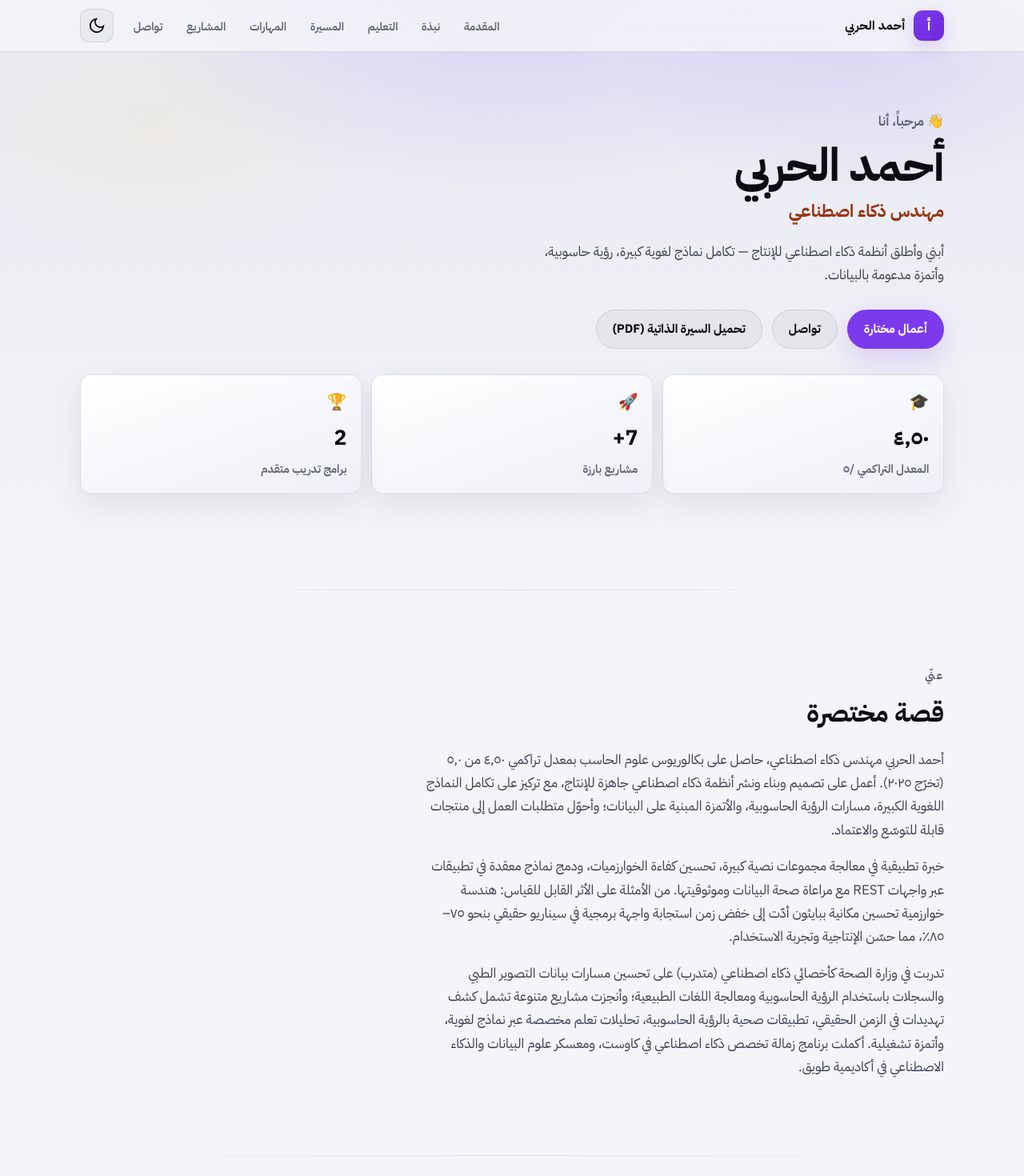
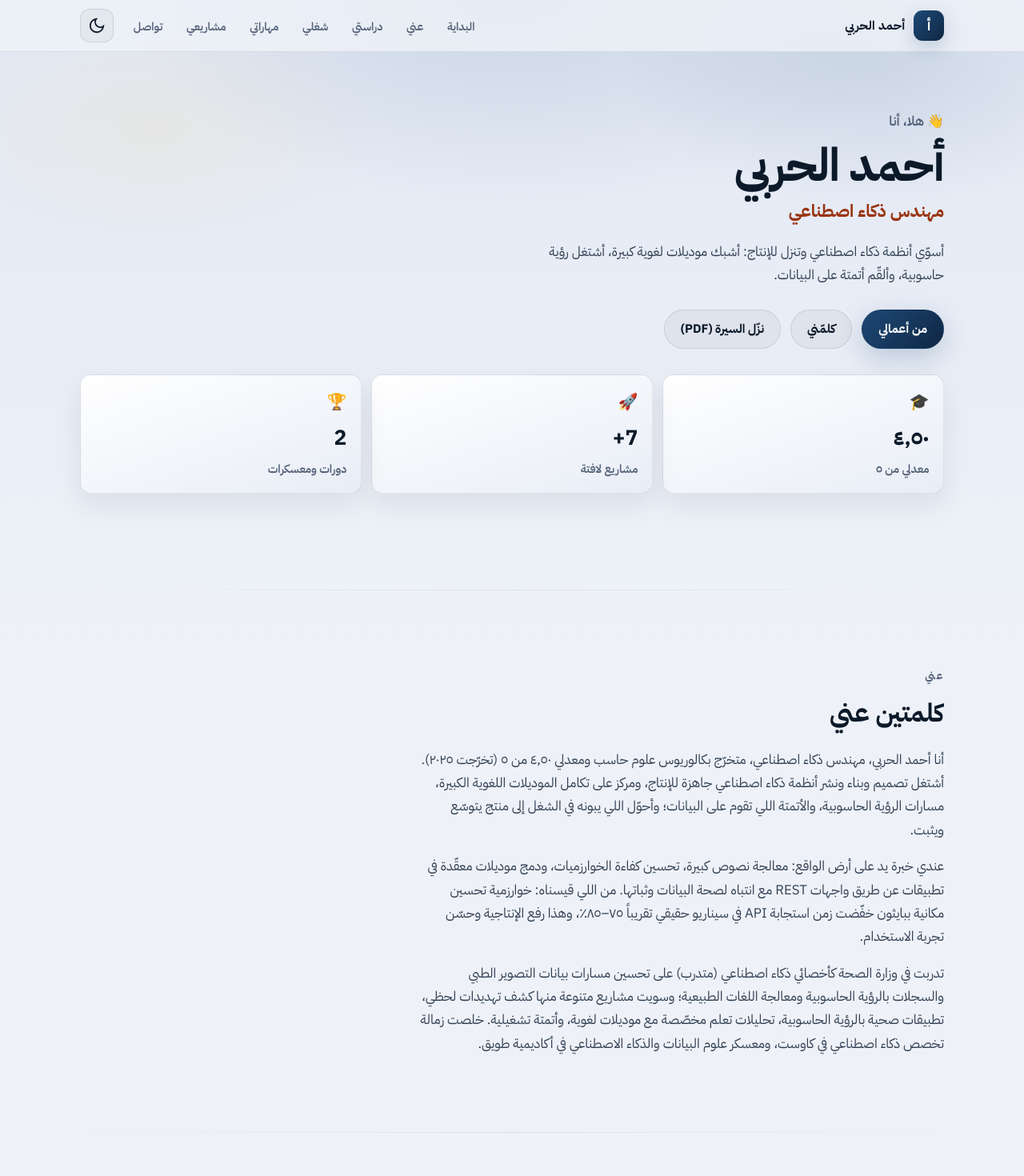
Before and after one commit to iksasa15/Portfolio, a React (Vite) app: page / in a window 1280 px wide. Shown: the top 1470 px of the page at 80% size. Built offline with nearby package versions, Linux system fonts and the light colour scheme.

Commit message:
Revise content and styling for improved clarity and personalization, including updates to the portfolio sections, SVG colors, and theme toggle accessibility labels.

```diff
--- a/index.html
+++ b/index.html
@@ -26,9 +26,9 @@
     <meta name="viewport" content="width=device-width, initial-scale=1.0" />
     <meta
       name="description"
-      content="ملف شخصي — مقدمة، نبذة، مسيرة، مهارات، مشاريع، وتواصل."
+      content="ملف أحمد الحربي — تعريف، دراسة، شغل، مهارات، مشاريع، وتواصل."
     />
-    <title>أحمد الحربي — ملف شخصي</title>
+    <title>أحمد الحربي — ملفي</title>
   </head>
   <body>
     <div id="root"></div>
--- a/src/content.ts
+++ b/src/content.ts
@@ -1,17 +1,16 @@
-/** عدّل هذا الملف ليتوافق مع معلوماتك — محتوى تجريبي جاهز للاستبدال */
+/** عدّل هالمحتوى على كيفك — نصوص بالعامية */
 
 export const site = {
   name: 'أحمد الحربي',
   fullName: 'أحمد الحربي',
   title: 'مهندس ذكاء اصطناعي',
   tagline:
-    'أبني وأطلق أنظمة ذكاء اصطناعي للإنتاج — تكامل نماذج لغوية كبيرة، رؤية حاسوبية، وأتمزة مدعومة بالبيانات.',
+    'أسوّي أنظمة ذكاء اصطناعي وتنزل للإنتاج: أشبك موديلات لغوية كبيرة، أشتغل رؤية حاسوبية، وألقّم أتمتة على البيانات.',
   email: 'ahmednalharbii@gmail.com',
-  /** ملف السيرة في `public/` — نُسخ من مسارك المحلي */
   cv: {
     href: '/ahmed-n-alharbi-cv.pdf',
     downloadFileName: 'Ahmed-Alharbi-CV.pdf',
-    label: 'تحميل السيرة الذاتية (PDF)',
+    label: 'نزّل السيرة (PDF)',
   },
   social: [
     {
@@ -28,16 +27,14 @@ export const site = {
 }
 
 export const stats = [
-  { icon: '🎓', value: '٤٫٥٠', label: 'المعدل التراكمي /٥' },
-  { icon: '🚀', value: '7+', label: 'مشاريع بارزة' },
-  { icon: '🏆', value: '2', label: 'برامج تدريب متقدم' },
+  { icon: '🎓', value: '٤٫٥٠', label: 'معدلي من ٥' },
+  { icon: '🚀', value: '7+', label: 'مشاريع لافتة' },
+  { icon: '🏆', value: '2', label: 'دورات ومعسكرات' },
 ]
 
 export type BrandLogo = {
-  /** الوضع النهاري أو الافتراضي */
   src: string
   alt: string
-  /** الوضع الليلي (مثل شعار أبيض على خلفية داكنة) */
   srcDark?: string
 }
 
@@ -45,37 +42,34 @@ export type EducationEntry = {
   range: string
   title: string
   org?: string
-  /** سطر ثانوي مثل المعدل */
   meta?: string
   highlights?: string[]
-  /** شعار الجهة — ملفات في `public/logos/` */
   logo?: BrandLogo
 }
 
-/** من قسم EDUCATION & TRAINING في السيرة */
 export const education: EducationEntry[] = [
   {
-    range: 'تخرّج ٢٠٢٥',
-    title: 'بكالوريوس علوم الحاسب',
-    meta: 'المعدل التراكمي ٤٫٥٠ من ٥٫٠',
+    range: 'تخرّجت ٢٠٢٥',
+    title: 'بكالوريوس علوم حاسب',
+    meta: 'معدلي ٤٫٥٠ من ٥',
     logo: {
       src: '/logos/degree.svg',
-      alt: 'أيقونة تخرّج',
+      alt: 'أيقونة الشهادة',
     },
   },
   {
     range: 'أكتوبر ٢٠٢٤ — يناير ٢٠٢٥',
-    title: 'برنامج زمالة تخصص ذكاء اصطناعي',
+    title: 'زمالة تخصص ذكاء اصطناعي',
     org: 'جامعة الملك عبدالله للعلوم والتقنية (كاوست)',
     logo: {
       src: '/logos/kaust.svg',
       srcDark: '/logos/kaust-white.svg',
-      alt: 'شعار جامعة الملك عبدالله للعلوم والتقنية كاوست',
+      alt: 'شعار كاوست',
     },
     highlights: [
-      'بناء وتحسين خوارزميات أساسية في الذكاء الاصطناعي باستخدام الإحصاء والتفاضل والتكامل المتقدم.',
-      'معالجة مجموعات نصية واسعة النطاق ببايثون لتغذية نماذج معالجة اللغات الطبيعية بجودة عالية.',
-      'خفض العبء الحسابي عبر تحسين كفاءة الخوارزميات في مسارات معالجة البيانات.',
+      'بنيت وطوّرت خوارزميات أساسية للذكاء الاصطناعي مع إحصاء وتفاضل وتكامل على مستوى عالي.',
+      'عالجت نصوص كثيرة وكبيرة ببايثون عشان أغذّي نماذج NLP بجودة عالية.',
+      'خفّفت الحمل الحسابي لما حسّنت كفاءة الخوارزميات على مسارات البيانات.',
     ],
   },
   {
@@ -88,17 +82,17 @@ export const education: EducationEntry[] = [
       alt: 'شعار أكاديمية طويق',
     },
     highlights: [
-      'إدارة دورة حياة البيانات من الجمع الخام إلى نشر معماريات التعلم العميق.',
-      'بناء حلول مستقلة مدعومة بنماذج لغوية كبيرة مع تحسين تدفقات البيانات لأتمزة المهام على نطاق واسع.',
-      'دمج نماذج ذكاء اصطناعي معقدة في تطبيقات عبر واجهات REST مع ضمان صحة البيانات وموثوقيتها.',
+      'مشيت مع دورة حياة البيانات من أول ما تنجمع لين ما نشرنا معماريات التعلم العميق.',
+      'سويت حلول مستقلة مبنية على موديلات لغوية كبيرة، وحسّنت تدفّق البيانات عشان أتمتة المهام على نطاق واسع.',
+      'شبّكت موديلات ذكاء اصطناعي معقدة في تطبيقات عن طريق REST، مع انتباه لصحة البيانات وثباتها.',
     ],
   },
 ]
 
 export const aboutParagraphs = [
-  'أحمد الحربي مهندس ذكاء اصطناعي، حاصل على بكالوريوس علوم الحاسب بمعدل تراكمي ٤٫٥٠ من ٥٫٠ (تخرّج ٢٠٢٥). أعمل على تصميم وبناء ونشر أنظمة ذكاء اصطناعي جاهزة للإنتاج، مع تركيز على تكامل النماذج اللغوية الكبيرة، مسارات الرؤية الحاسوبية، والأتمزة المبنية على البيانات؛ وأحوّل متطلبات العمل إلى منتجات قابلة للتوسّع والاعتماد.',
-  'خبرة تطبيقية في معالجة مجموعات نصية كبيرة، تحسين كفاءة الخوارزميات، ودمج نماذج معقدة في تطبيقات عبر واجهات REST مع مراعاة صحة البيانات وموثوقيتها. من الأمثلة على الأثر القابل للقياس: هندسة خوارزمية تحسين مكانية ببايثون أدّت إلى خفض زمن استجابة واجهة برمجية في سيناريو حقيقي بنحو ٧٥–٨٥٪، مما حسّن الإنتاجية وتجربة الاستخدام.',
-  'تدربت في وزارة الصحة كأخصائي ذكاء اصطناعي (متدرب) على تحسين مسارات بيانات التصوير الطبي والسجلات باستخدام الرؤية الحاسوبية ومعالجة اللغات الطبيعية؛ وأنجزت مشاريع متنوعة تشمل كشف تهديدات في الزمن الحقيقي، تطبيقات صحية بالرؤية الحاسوبية، تحليلات تعلم مخصصة عبر نماذج لغوية، وأتمزة تشغيلية. أكملت برنامج زمالة تخصص ذكاء اصطناعي في كاوست، ومعسكر علوم البيانات والذكاء الاصطناعي في أكاديمية طويق.',
+  'أنا أحمد الحربي، مهندس ذكاء اصطناعي، متخرّج بكالوريوس علوم حاسب ومعدلي ٤٫٥٠ من ٥ (تخرّجت ٢٠٢٥). أشتغل تصميم وبناء ونشر أنظمة ذكاء اصطناعي جاهزة للإنتاج، ومركز على تكامل الموديلات اللغوية الكبيرة، مسارات الرؤية الحاسوبية، والأتمتة اللي تقوم على البيانات؛ وأحوّل اللي يبونه في الشغل إلى منتج يتوسّع ويثبت.',
+  'عندي خبرة يد على أرض الواقع: معالجة نصوص كبيرة، تحسين كفاءة الخوارزميات، ودمج موديلات معقّدة في تطبيقات عن طريق واجهات REST مع انتباه لصحة البيانات وثباتها. من اللي قيسناه: خوارزمية تحسين مكانية ببايثون خفّضت زمن استجابة API في سيناريو حقيقي تقريباً ٧٥–٨٥٪، وهذا رفع الإنتاجية وحسّن تجربة الاستخدام.',
+  'تدربت في وزارة الصحة كأخصائي ذكاء اصطناعي (متدرب) على تحسين مسارات بيانات التصوير الطبي والسجلات بالرؤية الحاسوبية ومعالجة اللغات الطبيعية؛ وسويت مشاريع متنوعة منها كشف تهديدات لحظي، تطبيقات صحية بالرؤية الحاسوبية، تحليلات تعلم مخصّصة مع موديلات لغوية، وأتمتة تشغيلية. خلصت زمالة تخصص ذكاء اصطناعي في كاوست، ومعسكر علوم البيانات والذكاء الاصطناعي في أكاديمية طويق.',
 ]
 
 export type JourneyEntry = {
@@ -129,7 +123,7 @@ export const skillGroups: {
     skills: [
       { name: 'React / TypeScript', level: 'expert' },
       { name: 'أداء الويب', level: 'advanced' },
-      { name: 'واجهات برمجية REST', level: 'advanced' },
+      { name: 'واجهات REST', level: 'advanced' },
     ],
   },
   {
@@ -141,7 +135,7 @@ export const skillGroups: {
     ],
   },
   {
-    title: 'أدوات وعمليات',
+    title: 'أدوات وشغل يومي',
     icon: '⚙️',
     skills: [
       { name: 'Git / CI', level: 'advanced' },
@@ -154,21 +148,23 @@ export const projects = [
   {
     title: 'منصة تعاون فريق',
     badge: 'منتج',
-    summary: 'لوحة تحكم، صلاحيات، وإشعارات فورية — بناء مع التركيز على السرعة والوضوح.',
+    summary:
+      'لوحة تحكم، صلاحيات، وإشعارات لحظية — مبني على سرعة ووضوح عشان الفريق يشتغل براحة.',
     tags: ['React', 'TypeScript', 'Vite'],
     href: '#',
   },
   {
     title: 'موقع مؤسسي متعدد اللغات',
     badge: 'واجهات',
-    summary: 'هيكلة محتوى، RTL/LTR، وتحسين لـ Core Web Vitals.',
+    summary:
+      'هيكلة محتوى، RTL/LTR، وتحسين Core Web Vitals عشان الصفحات تفتح زين وتقرأ زين.',
     tags: ['Next.js', 'i18n', 'SEO'],
     href: '#',
   },
   {
     title: 'تطبيق ويب تعليمي',
     badge: 'تجربة',
-    summary: 'مسارات تعلم، تتبع تقدّم، وتصميم متجاوب كامل.',
+    summary: 'مسارات تعلم، تتبّع تقدّم، وتصميم متجاوب يمشي على كل الشاشات.',
     tags: ['PWA', 'A11y'],
     href: '#',
   },
--- a/src/index.css
+++ b/src/index.css
@@ -1,20 +1,23 @@
 html[data-theme='dark'] {
   color-scheme: dark;
-  --bg0: #07080b;
-  --bg1: #0e1016;
-  --surface: #141722;
-  --surface2: #1b2030;
+  /* خلفيات مائلة للكحلي */
+  --bg0: #050a12;
+  --bg1: #0a1422;
+  --surface: #0f1a2c;
+  --surface2: #15243a;
   --border: rgba(255, 255, 255, 0.08);
   --text: #c8cad4;
-  --text-dim: #8b90a1;
-  --heading: #f4f5f8;
-  --violet: #a855f7;
-  --violet-dim: rgba(168, 85, 247, 0.35);
-  --amber: #fbbf24;
-  --amber-dim: rgba(251, 191, 36, 0.2);
+  --text-dim: #8b95a8;
+  --heading: #f0f4fc;
+  /* كحلي — لون تمييز أساسي */
+  --violet: #7eb0e0;
+  --violet-deep: #1e3a5f;
+  --violet-dim: rgba(100, 150, 210, 0.38);
+  --amber: #e8c87a;
+  --amber-dim: rgba(232, 200, 122, 0.2);
   --glow: radial-gradient(
     60% 50% at 50% 0%,
-    rgba(168, 85, 247, 0.22),
+    rgba(60, 100, 160, 0.28),
     transparent 70%
   );
   --radius: 14px;
@@ -29,21 +32,22 @@ html[data-theme='dark'] {
 
 html[data-theme='light'] {
   color-scheme: light;
-  --bg0: #f4f5f9;
-  --bg1: #e8eaf2;
+  --bg0: #eef2f8;
+  --bg1: #e2e8f4;
   --surface: #ffffff;
-  --surface2: #eef0f7;
-  --border: rgba(15, 18, 28, 0.1);
-  --text: #3a3f52;
-  --text-dim: #5a6074;
-  --heading: #0b0d12;
-  --violet: #7c3aed;
-  --violet-dim: rgba(124, 58, 237, 0.2);
-  --amber: #b45309;
-  --amber-dim: rgba(180, 83, 9, 0.14);
+  --surface2: #e8edf6;
+  --border: rgba(15, 30, 55, 0.1);
+  --text: #334155;
+  --text-dim: #526077;
+  --heading: #0c1929;
+  --violet: #1e4976;
+  --violet-deep: #0f2744;
+  --violet-dim: rgba(30, 73, 118, 0.22);
+  --amber: #9a6b1a;
+  --amber-dim: rgba(154, 107, 26, 0.14);
   --glow: radial-gradient(
     55% 45% at 50% 0%,
-    rgba(124, 58, 237, 0.14),
+    rgba(30, 73, 118, 0.12),
     transparent 70%
   );
   --radius: 14px;
@@ -139,7 +143,7 @@ a {
     ),
     radial-gradient(
       45% 40% at 85% 10%,
-      rgba(168, 85, 247, 0.12),
+      rgba(50, 90, 150, 0.14),
       transparent 55%
     ),
     linear-gradient(180deg, var(--bg1), var(--bg0));
@@ -223,7 +227,7 @@ a {
   width: 38px;
   height: 38px;
   border-radius: 11px;
-  background: linear-gradient(135deg, var(--violet), #6d28d9);
+  background: linear-gradient(135deg, var(--violet), var(--violet-deep));
   color: #fff;
   font-size: 1.1rem;
   box-shadow: 0 8px 24px var(--violet-dim);
@@ -387,7 +391,7 @@ html[data-theme='light'] .hero__title {
 }
 
 .btn--primary {
-  background: linear-gradient(135deg, var(--violet), #7c3aed);
+  background: linear-gradient(135deg, var(--violet), var(--violet-deep));
   color: #fff;
   box-shadow: 0 12px 34px var(--violet-dim);
 }
@@ -441,7 +445,7 @@ html[data-theme='light'] .hero__title {
 
 .stat-card:hover {
   transform: translateY(-3px);
-  border-color: rgba(168, 85, 247, 0.35);
+  border-color: var(--violet-dim);
 }
 
 .stat-card__icon {
@@ -596,7 +600,7 @@ html[data-theme='light'] .hero__title {
 }
 
 .edu-card:hover {
-  border-color: rgba(168, 85, 247, 0.35);
+  border-color: var(--violet-dim);
   transform: translateY(-2px);
 }
 
@@ -688,7 +692,7 @@ html[data-theme='light'] .hero__title {
 }
 
 .skill-card:hover {
-  border-color: rgba(168, 85, 247, 0.35);
+  border-color: var(--violet-dim);
   transform: translateY(-2px);
 }
 
@@ -810,9 +814,9 @@ html[data-theme='light'] .hero__title {
   background:
     linear-gradient(
       120deg,
-      rgba(168, 85, 247, 0.35),
-      rgba(251, 191, 36, 0.2),
-      rgba(59, 130, 246, 0.15)
+      rgba(50, 95, 150, 0.38),
+      rgba(200, 165, 90, 0.18),
+      rgba(40, 85, 140, 0.2)
     ),
     rgba(255, 255, 255, 0.04);
 }
@@ -955,7 +959,7 @@ html[data-theme='light'] .hero__title {
 }
 
 .contact-mail:hover {
-  border-color: rgba(168, 85, 247, 0.45);
+  border-color: color-mix(in srgb, var(--violet) 55%, transparent);
 }
 
 .contact-mail__label {
@@ -1048,7 +1052,7 @@ html[data-theme='light'] .bg-mesh {
     ),
     radial-gradient(
       45% 40% at 85% 10%,
-      rgba(124, 58, 237, 0.1),
+      rgba(30, 73, 118, 0.12),
       transparent 55%
     ),
     linear-gradient(180deg, var(--bg1), var(--bg0));
@@ -1079,9 +1083,9 @@ html[data-theme='light'] .project-card__visual {
   background:
     linear-gradient(
       120deg,
-      rgba(124, 58, 237, 0.2),
-      rgba(180, 83, 9, 0.1),
-      rgba(59, 130, 246, 0.08)
+      rgba(30, 73, 118, 0.22),
+      rgba(154, 107, 26, 0.1),
+      rgba(40, 90, 140, 0.1)
     ),
     rgba(0, 0, 0, 0.03);
 }
--- a/src/portfolio/PortfolioPage.tsx
+++ b/src/portfolio/PortfolioPage.tsx
@@ -15,23 +15,23 @@ import {
 } from '../content'
 
 const nav = [
-  { id: 'intro', label: 'المقدمة' },
-  { id: 'about', label: 'نبذة' },
-  { id: 'education', label: 'التعليم' },
-  { id: 'journey', label: 'المسيرة' },
-  { id: 'skills', label: 'المهارات' },
-  { id: 'projects', label: 'المشاريع' },
+  { id: 'intro', label: 'البداية' },
+  { id: 'about', label: 'عني' },
+  { id: 'education', label: 'دراستي' },
+  { id: 'journey', label: 'شغلي' },
+  { id: 'skills', label: 'مهاراتي' },
+  { id: 'projects', label: 'مشاريعي' },
   { id: 'contact', label: 'تواصل' },
 ]
 
 function levelLabel(level: SkillLevel): string {
   switch (level) {
     case 'expert':
-      return 'خبير'
+      return 'قوي'
     case 'advanced':
-      return 'متقدم'
+      return 'زين'
     default:
-      return 'متوسط'
+      return 'عادي'
   }
 }
 
@@ -62,7 +62,7 @@ export function PortfolioPage() {
   return (
     <>
       <a className="skip-link" href="#intro">
-        تخطي إلى المحتوى
+        تخطّي للمحتوى
       </a>
 
       <div className="bg-mesh" aria-hidden />
@@ -76,7 +76,7 @@ export function PortfolioPage() {
             <span className="brand__text">{site.fullName}</span>
           </a>
           <div className="site-header__tray">
-            <nav className="nav" aria-label="أقسام الصفحة">
+            <nav className="nav" aria-label="أجزاء الصفحة">
               <ul>
                 {nav.map((item) => (
                   <li key={item.id}>
@@ -96,17 +96,17 @@ export function PortfolioPage() {
             <span className="wave" aria-hidden>
               👋
             </span>{' '}
-            مرحباً، أنا
+            هلا، أنا
           </p>
           <h1 className="hero__name">{site.name}</h1>
           <p className="hero__title">{site.title}</p>
           <p className="hero__tagline">{site.tagline}</p>
           <div className="hero__actions">
             <a className="btn btn--primary" href="#projects">
-              أعمال مختارة
+              من أعمالي
             </a>
             <a className="btn btn--ghost" href="#contact">
-              تواصل
+              كلمّني
             </a>
             <a
               className="btn btn--ghost"
@@ -116,7 +116,7 @@ export function PortfolioPage() {
               {site.cv.label}
             </a>
           </div>
-          <ul className="stat-row" aria-label="أرقام سريعة">
+          <ul className="stat-row" aria-label="أرقام على السريع">
             {stats.map((s) => (
               <li key={s.label} className="stat-card">
                 <span className="stat-card__icon" aria-hidden>
@@ -135,9 +135,9 @@ export function PortfolioPage() {
 
         <RevealSection className="shell section">
           <p className="kicker" id="about">
-            عنّي
+            عني
           </p>
-          <h2 className="section-title">قصة مختصرة</h2>
+          <h2 className="section-title">كلمتين عني</h2>
           <div className="prose">
             {aboutParagraphs.map((p, i) => (
               <p key={`about-${i}`}>{p}</p>
@@ -151,9 +151,9 @@ export function PortfolioPage() {
 
         <RevealSection className="shell section">
           <p className="kicker" id="education">
-            التعليم
+            الدراسة
           </p>
-          <h2 className="section-title">مؤهلات وتدريب</h2>
+          <h2 className="section-title">شهاداتي ودوراتي</h2>
           <div className="edu-grid">
             {education.map((item) => (
               <article
@@ -198,9 +198,9 @@ export function PortfolioPage() {
 
         <RevealSection className="shell section">
           <p className="kicker" id="journey">
-            المسيرة
+            الخبرة
           </p>
-          <h2 className="section-title">محطات في الطريق</h2>
+          <h2 className="section-title">وين شتغلت</h2>
           <ol className="timeline">
             {journey.map((item) => (
               <li key={item.range} className="timeline__item">
@@ -234,7 +234,7 @@ export function PortfolioPage() {
           <p className="kicker" id="skills">
             المهارات
           </p>
-          <h2 className="section-title">خريطة خبرات</h2>
+          <h2 className="section-title">شطارتي التقنية</h2>
           <div className="skill-grid">
             {skillGroups.map((group) => (
               <article key={group.title} className="skill-card">
@@ -275,10 +275,9 @@ export function PortfolioPage() {
           <p className="kicker" id="projects">
             المشاريع
           </p>
-          <h2 className="section-title">مشاريع مميزة</h2>
+          <h2 className="section-title">مشاريعي</h2>
           <p className="lede">
-            بطاقات مختصرة مع وسوم تقنية — سريعة القراءة على الجوال والشاشات
-            العريضة.
+            كل بطاقة فيها وسم تقني، وتقرى بسرعة على الجوال والشاشة الكبيرة.
           </p>
           <div className="project-grid">
             {projects.map((p) => (
@@ -305,9 +304,9 @@ export function PortfolioPage() {
 
         <RevealSection className="shell section section--contact" id="contact">
           <p className="kicker">تواصل</p>
-          <h2 className="section-title">خلّينا على تواصل</h2>
+          <h2 className="section-title">ياليت نتواصل</h2>
           <p className="lede">
-            يمكنك مراسلتي مباشرة أو متابعة أعمالي على المنصات التالية.
+            تقدر ترسل على الإيميل أو تتابعني بالمنصات تحت.
           </p>
           <div className="contact-panel">
             <a
@@ -315,12 +314,12 @@ export function PortfolioPage() {
               href={site.cv.href}
               download={site.cv.downloadFileName}
             >
-              <span className="contact-cv__label">سيرة ذاتية</span>
+              <span className="contact-cv__label">السيرة</span>
               <span className="contact-cv__value">{site.cv.label}</span>
               <span className="contact-cv__hint">ملف PDF</span>
             </a>
             <a className="contact-mail" href={`mailto:${site.email}`}>
-              <span className="contact-mail__label">بريد</span>
+              <span className="contact-mail__label">الإيميل</span>
               <span className="contact-mail__value">{site.email}</span>
             </a>
             <ul className="social-list">
@@ -339,8 +338,8 @@ export function PortfolioPage() {
 
       <footer className="site-footer shell">
         <p>
-          © {new Date().getFullYear()} {site.name}. صُمِّم بدمج تجربة تحريرية
-          هادئة مع طاقة بصرية خفيفة.
+          © {new Date().getFullYear()} {site.name}. التصميم هادئ شوي ولونه كحلي
+          مع لمسة خفيفة.
         </p>
       </footer>
     </>
--- a/src/theme/ThemeToggle.tsx
+++ b/src/theme/ThemeToggle.tsx
@@ -10,8 +10,8 @@ export function ThemeToggle() {
       className="theme-toggle"
       onClick={toggleTheme}
       aria-pressed={isDark}
-      aria-label={isDark ? 'التبديل إلى الوضع النهاري' : 'التبديل إلى الوضع الليلي'}
-      title={isDark ? 'وضع نهاري' : 'وضع ليلي'}
+      aria-label={isDark ? 'حوّل للوضع الفاتح' : 'حوّل للوضع الغامق'}
+      title={isDark ? 'وضع فاتح' : 'وضع غامق'}
     >
       {isDark ? <IconSun /> : <IconMoon />}
     </button>
```
Also changed, not shown: public/logos/degree.svg.
